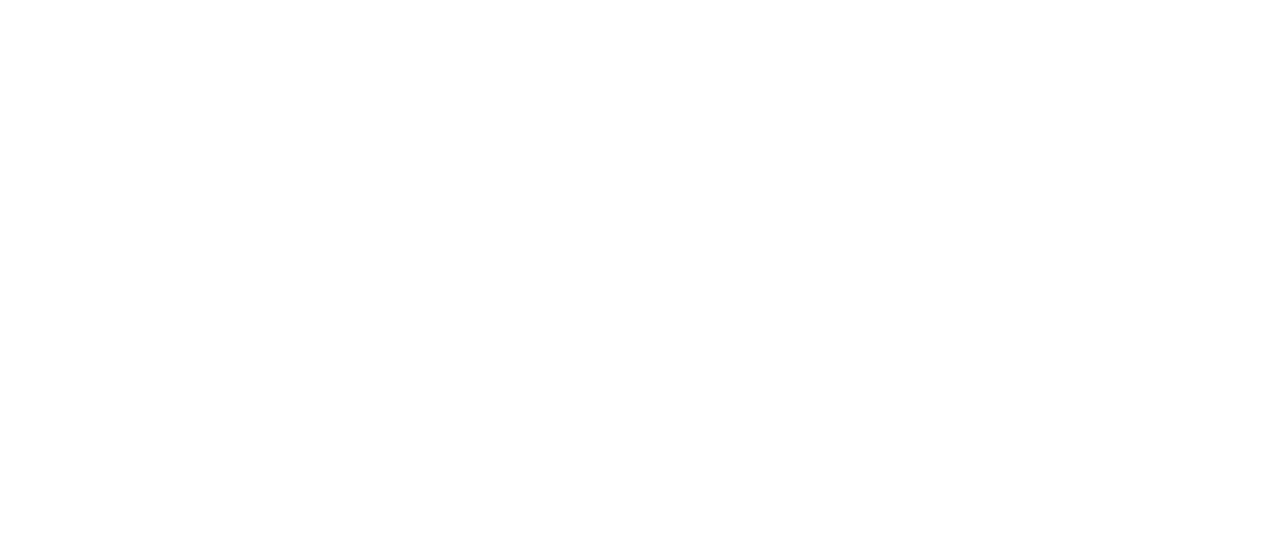
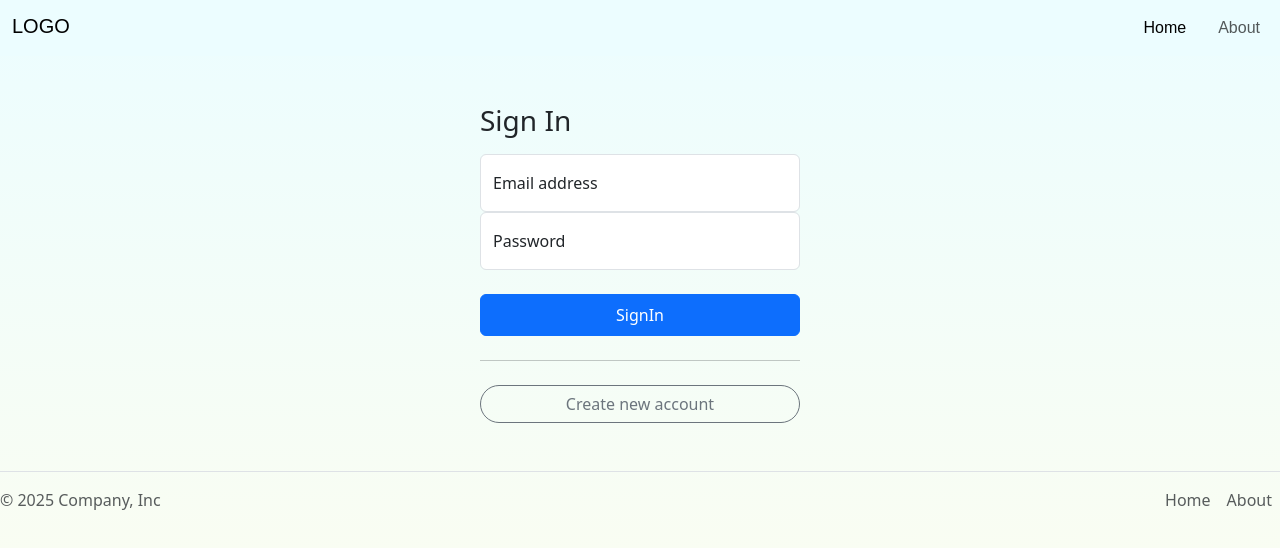
Before and after one commit to SheranShah10/psychology-website, a plain HTML site: page SignIn.html in a window 1280 px wide. Shown: the top 548 px of the page. Drawn offline with nearby package versions, Linux system fonts and the light colour scheme.

Commit message:
SignIn SignUp

```diff
--- a/SignIn.html
+++ b/SignIn.html
@@ -1,11 +1,147 @@
 <!DOCTYPE html>
 <html lang="en">
-<head>
-    <meta charset="UTF-8">
-    <meta name="viewport" content="width=device-width, initial-scale=1.0">
-    <title>Document</title>
-</head>
-<body>
+  <head>
+    <meta charset="UTF-8" />
+    <meta name="viewport" content="width=device-width, initial-scale=1.0" />
+    <title>SignIn</title>
+    <link
+      href="https://cdn.jsdelivr.net/npm/bootstrap@5.3.7/dist/css/bootstrap.min.css"
+      rel="stylesheet"
+      integrity="sha384-LN+7fdVzj6u52u30Kp6M/trliBMCMKTyK833zpbD+pXdCLuTusPj697FH4R/5mcr"
+      crossorigin="anonymous"
+    />
+    <link href="./style.css" rel="stylesheet" />
 
-</body>
+    <style>
+        body {
+          overflow: hidden;
+        }
+    </style>
+  </head>
+
+
+  <body>
+   <nav
+      class="navbar navbar-expand-lg bg-body-tertiary navbar-font sticky-top"
+    >
+      <div class="container-fluid">
+        <div class="d-flex align-items-center">
+          <span class="navbar-brand mb-1 h1">LOGO</span>
+        </div>
+
+        <button
+          class="navbar-toggler"
+          type="button"
+          data-bs-toggle="collapse"
+          data-bs-target="#navbarSupportedContent"
+          aria-controls="navbarSupportedContent"
+          aria-expanded="false"
+          aria-label="Toggle navigation"
+        >
+          <span class="navbar-toggler-icon"></span>
+        </button>
+        <div class="collapse navbar-collapse" id="navbarSupportedContent">
+          <ul class="navbar-nav ms-auto mb-2 mb-lg-0">
+            <li class="nav-item ms-3">
+              <a class="nav-link active" aria-current="page" href="./index.html">Home</a>
+            </li>
+            <li class="nav-item ms-3">
+              <a class="nav-link" href="#">About</a>
+            </li>
+
+          </ul>
+          <!-- <form class="d-flex" role="search">
+            <input
+              class="form-control me-2"
+              type="search"
+              placeholder="Search"
+              aria-label="Search"
+            />
+            <button class="btn btn-outline-success" type="submit">
+              Search
+            </button>
+          </form> -->
+        </div>
+      </div>
+    </nav>
+    <!-------------------------------------------------------------- Form ---------------------------------------------------------------------->
+    <main class="form-signin pt-5 w-25 m-auto">
+      <form action="index.html" method="get">
+        <!-- <img
+          class="mb-4"
+          src="/docs/5.3/assets/brand/bootstrap-logo.svg"
+          alt=""
+          width="72"
+          height="57"
+        /> -->
+        <h1 class="h3 mb-3 fw-normal">Sign In</h1>
+
+        <div class="form-floating">
+          <input
+            type="email"
+            class="form-control"
+            id="floatingInput"
+            placeholder="name@example.com"
+          />
+          <label for="floatingInput">Email address</label>
+        </div>
+        <div class="form-floating">
+          <input
+            type="password"
+            class="form-control"
+            id="floatingPassword"
+            placeholder="Password"
+          />
+          <label for="floatingPassword">Password</label>
+        </div>
+     <br>
+
+        </div>
+        <button class="btn btn-primary w-100 py-2" type="submit" >
+          SignIn
+        </button>
+        <hr class="my-4"  / >
+<a href="SignUp.html" class="btn btn-outline-secondary rounded-pill px-3 w-100">
+  Create new account
+</a>
+
+
+
+
+
+      </form>
+    </main>
+
+
+       <footer
+      class="d-flex flex-wrap justify-content-between align-items-center py-2 my-5 border-top"
+    >
+      <p class="col-md-4 mb-0 text-body-secondary">© 2025 Company, Inc</p>
+      <a
+        href="/"
+        class="col-md-4 d-flex align-items-center justify-content-center mb-3 mb-md-0 me-md-auto link-body-emphasis text-decoration-none"
+        aria-label="Bootstrap"
+      >
+        <svg class="bi me-2" width="40" height="32" aria-hidden="true">
+          <use xlink:href="#bootstrap"></use>
+        </svg>
+      </a>
+      <ul class="nav col-md-4 justify-content-end">
+        <li class="nav-item">
+          <a href="./index.html" class="nav-link px-2 text-body-secondary">Home</a>
+        </li>
+
+        <li class="nav-item">
+          <a href="#" class="nav-link px-2 text-body-secondary">About</a>
+        </li>
+      </ul>
+    </footer>
+
+
+     <script
+      src="https://cdn.jsdelivr.net/npm/bootstrap@5.3.7/dist/js/bootstrap.bundle.min.js"
+      integrity="sha384-ndDqU0Gzau9qJ1lfW4pNLlhNTkCfHzAVBReH9diLvGRem5+R9g2FzA8ZGN954O5Q"
+      crossorigin="anonymous"
+    ></script>
+  </body>
 </html>
```
Also changed, not shown: SignUp.html (+12 -6 lines), index.html (+1 -1 lines).
